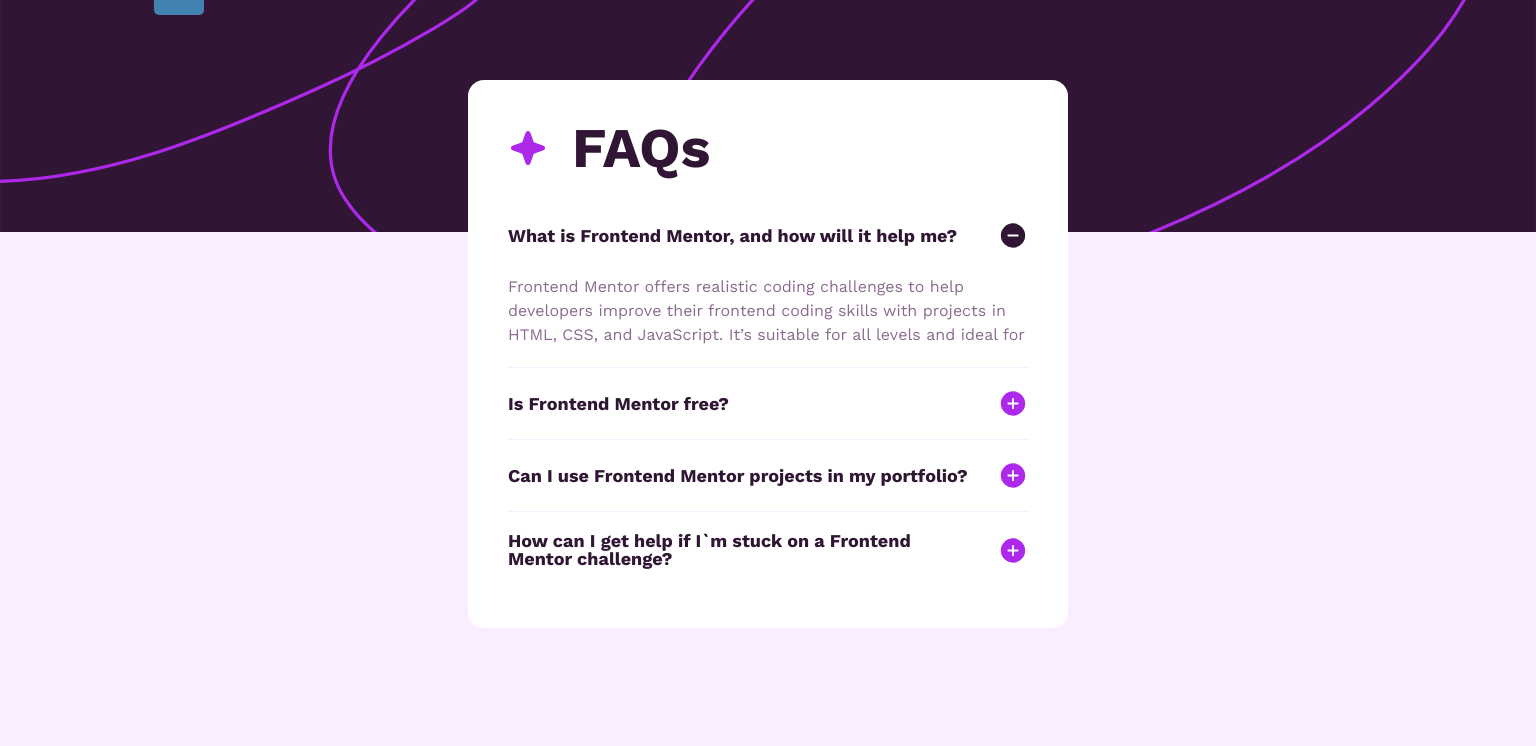
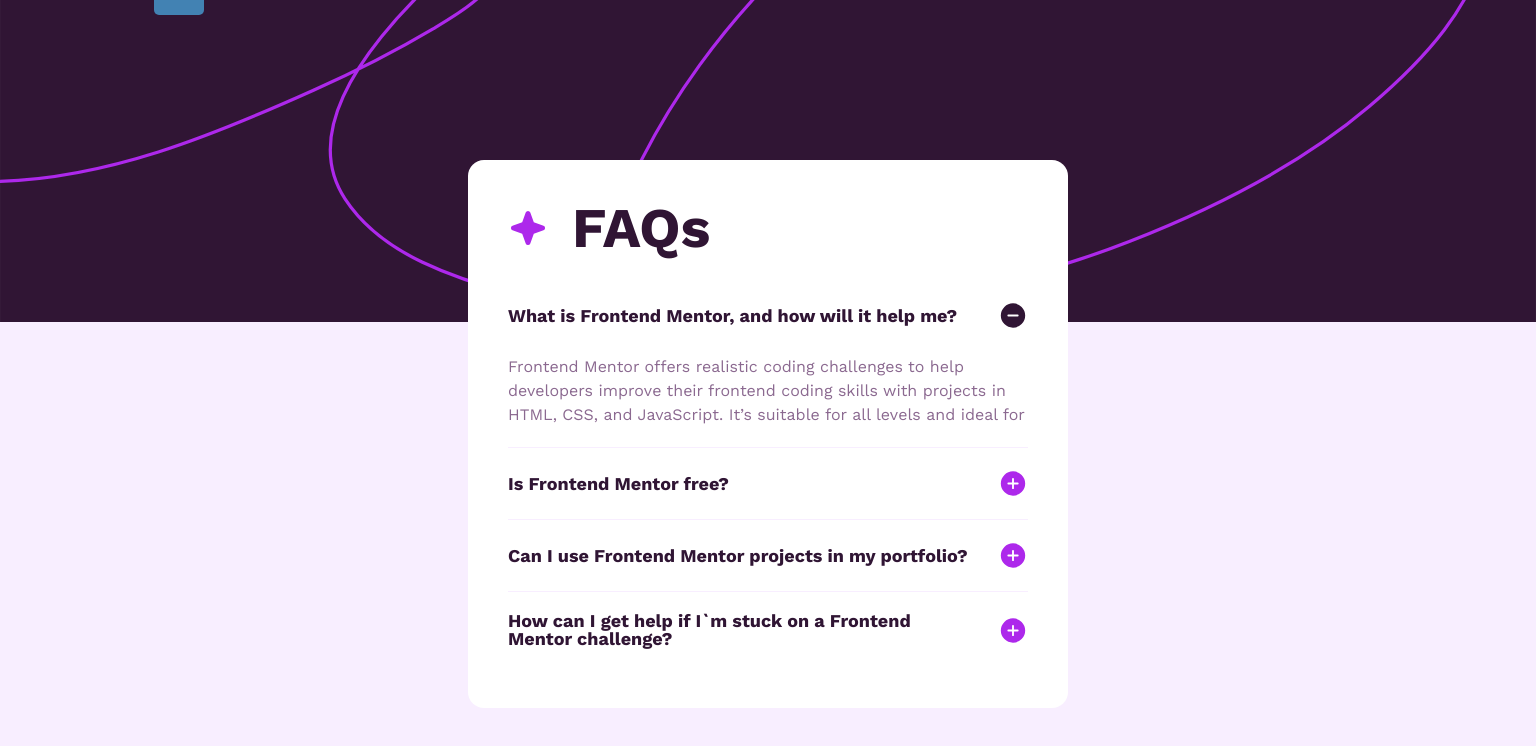
Before and after one commit to alexanderivanov2/frontend-mentor, a Vue app: page /newbie/faq-accordion in a window 1536 px wide. Shown: the top 746 px of the page. Built offline with nearby package versions, Linux system fonts and the light colour scheme.

Commit message:
refactor background image size and position of faq card

```diff
--- a/src/assets/styles/pages/_newbieCardPage.scss
+++ b/src/assets/styles/pages/_newbieCardPage.scss
@@ -150,20 +150,22 @@
             top: 0;
         }
 
+        .faq-accordion-card {
+            position: absolute;
+            top: 20%;
+            left: 50%;
+            transform: translateX(-50%);
+        }
+
         @media screen and (min-width: 400px) {
             &::before {
                 background-image: url('/assets/images/newbieChallanges/faqAccordion/background-pattern-desktop.svg');
             }
         }
 
-        .faq-accordion-card {
-            position: absolute;
-            top: 20%;
-            left: 50%;
-            transform: translateX(-50%);
-
-            @media screen and (min-width: 1440px) {
-                top: 10%;
+        @media screen and (min-width: 1440px) {
+            &::before {
+                height: 32.2rem;
             }
         }
     }
```
